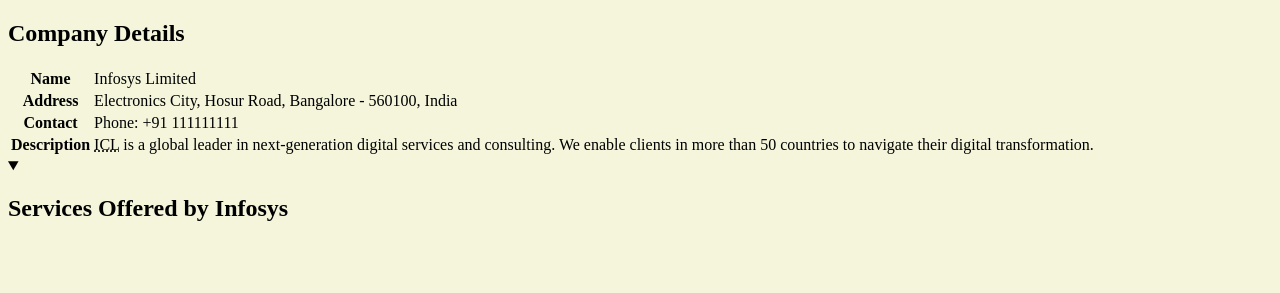
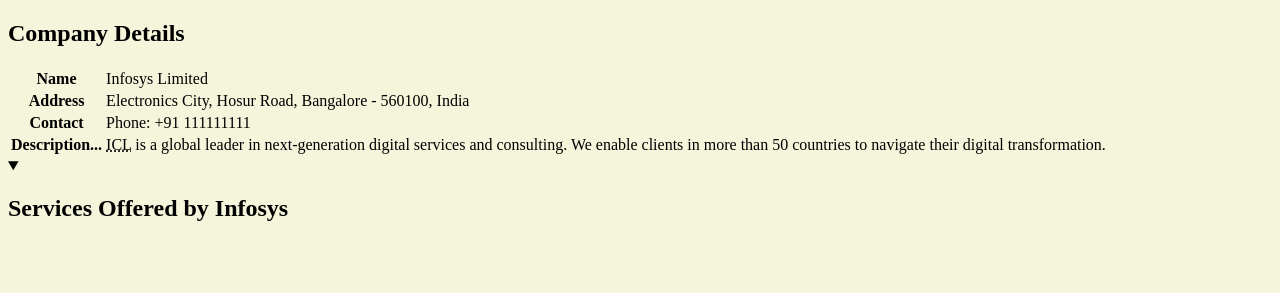
Before and after one commit to ShravaniAnilPatil/IPlab_3, a plain HTML site: page i1.html in a window 1280 px wide. Shown: the part 245-538 px from the top of the page. Drawn offline with Linux system fonts and the light colour scheme.

Commit message:
Devops LAB

```diff
--- a/i1.html
+++ b/i1.html
@@ -42,7 +42,7 @@
                 <td>Phone: +91 111111111</td>
             </tr>
             <tr>
-                <th>Description</th>
+                <th>Description...</th>
                 <td> <abbr title="Infosys Company Ltd."> ICL</abbr> is a global leader in next-generation digital services and consulting. We enable clients in more than 50 countries to navigate their digital transformation.</td>
             </tr>
         </table>
```
